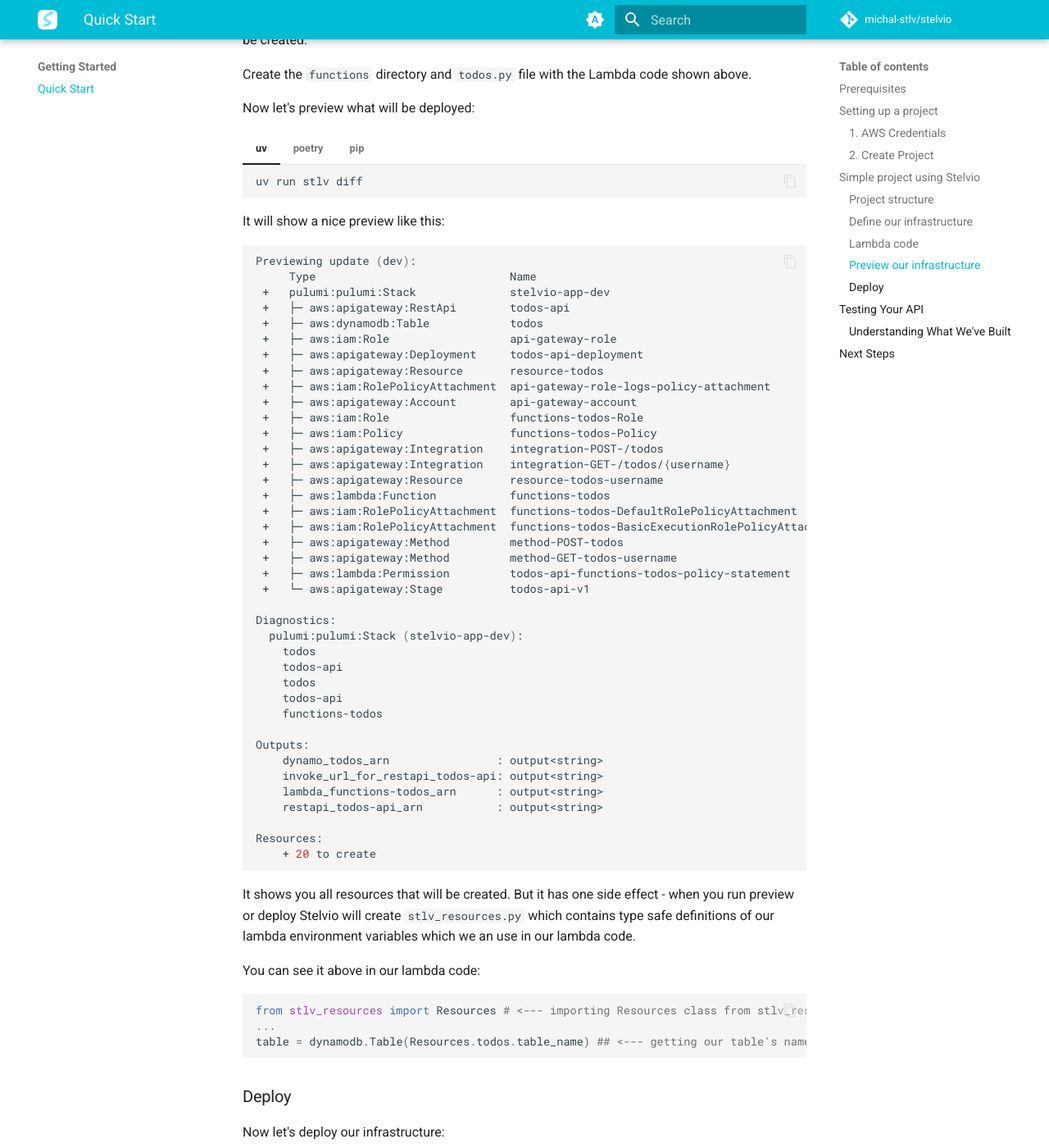
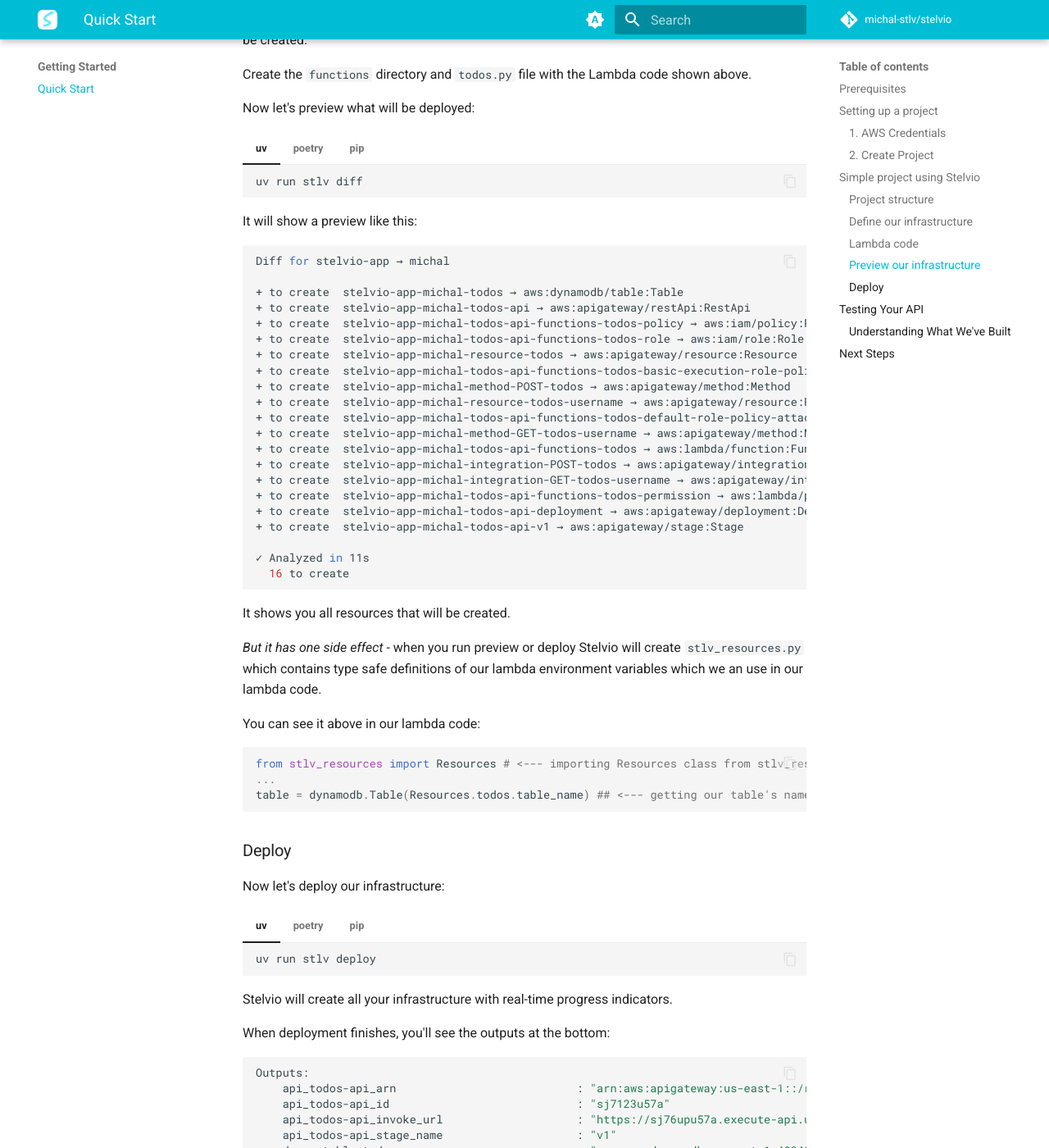
Before and after one commit to stelviodev/stelvio, an MkDocs documentation site: the page built from docs/getting-started/quickstart.md, in a window 1280 px wide and 1400 px high, scrolled down 5956 px. Shown: the whole window at 82% size. Built offline with MkDocs 1.6.1 and Material for MkDocs 9.7.7, drawn with Linux system fonts in a browser that asks for light colours; comment, search, counter and statistics services are not loaded; some of the changed text lies outside the part shown.

Commit message:
docs update

````diff
--- a/docs/getting-started/quickstart.md
+++ b/docs/getting-started/quickstart.md
@@ -55,7 +55,7 @@
 
     ```bash
     # Create a new project
-    uv init my-todo-api && cd my-todo-api
+    uv init stelvio-app && cd stelvio-app
 
     # Install Stelvio
     uv add stelvio
@@ -68,7 +68,7 @@
 
     ```bash
     # Create a new project
-    poetry new my-todo-api && cd my-todo-api
+    poetry new stelvio-app && cd stelvio-app
 
     # Install Stelvio
     poetry add stelvio
@@ -81,7 +81,7 @@
 
     ```bash
     # Create a new project
-    mkdir my-todo-api && cd my-todo-api
+    mkdir stelvio-app && cd stelvio-app
     python -m venv .venv && source .venv/bin/activate
 
     # Install Stelvio
@@ -106,7 +106,7 @@
 like this:
 
 ```
-my-todo-api/
+stelvio-app/
 ├── stlv_app.py      # Infrastructure configuration
 └── functions/       # Lambda functions
     └── todos.py     # Our function code
@@ -123,7 +123,7 @@
 from stelvio.app import StelvioApp
 from stelvio.config import StelvioAppConfig, AwsConfig
 
-app = StelvioApp("my-todo-api")
+app = StelvioApp("stelvio-app")
 
 @app.config
 def configuration(env: str) -> StelvioAppConfig:
@@ -217,7 +217,7 @@
 from stelvio.aws.dynamo_db import AttributeType, DynamoTable
 from stelvio.aws.api_gateway import Api
 
-app = StelvioApp("my-todo-api")
+app = StelvioApp("stelvio-app")
 
 @app.config
 def configuration(env: str) -> StelvioAppConfig:
@@ -321,51 +321,34 @@
     stlv diff
     ```
 
-It will show a nice preview like this:
+It will show a  preview like this:
 ```bash
-Previewing update (dev):
-     Type                             Name                                                Plan       Info
- +   pulumi:pulumi:Stack              stelvio-app-dev                                            create     5 messages
- +   ├─ aws:apigateway:RestApi        todos-api                                           create
- +   ├─ aws:dynamodb:Table            todos                                               create
- +   ├─ aws:iam:Role                  api-gateway-role                                    create
- +   ├─ aws:apigateway:Deployment     todos-api-deployment                                create
- +   ├─ aws:apigateway:Resource       resource-todos                                      create
- +   ├─ aws:iam:RolePolicyAttachment  api-gateway-role-logs-policy-attachment             create
- +   ├─ aws:apigateway:Account        api-gateway-account                                 create
- +   ├─ aws:iam:Role                  functions-todos-Role                                create
- +   ├─ aws:iam:Policy                functions-todos-Policy                              create
- +   ├─ aws:apigateway:Integration    integration-POST-/todos                             create
- +   ├─ aws:apigateway:Integration    integration-GET-/todos/{username}                   create
- +   ├─ aws:apigateway:Resource       resource-todos-username                             create
- +   ├─ aws:lambda:Function           functions-todos                                     create
- +   ├─ aws:iam:RolePolicyAttachment  functions-todos-DefaultRolePolicyAttachment         create
- +   ├─ aws:iam:RolePolicyAttachment  functions-todos-BasicExecutionRolePolicyAttachment  create
- +   ├─ aws:apigateway:Method         method-POST-todos                                   create
- +   ├─ aws:apigateway:Method         method-GET-todos-username                           create
- +   ├─ aws:lambda:Permission         todos-api-functions-todos-policy-statement          create
- +   └─ aws:apigateway:Stage          todos-api-v1                                        create
+Diff for stelvio-app → michal
 
-Diagnostics:
-  pulumi:pulumi:Stack (stelvio-app-dev):
-    todos
-    todos-api
-    todos
-    todos-api
-    functions-todos
++ to create  stelvio-app-michal-todos → aws:dynamodb/table:Table
++ to create  stelvio-app-michal-todos-api → aws:apigateway/restApi:RestApi
++ to create  stelvio-app-michal-todos-api-functions-todos-policy → aws:iam/policy:Policy
++ to create  stelvio-app-michal-todos-api-functions-todos-role → aws:iam/role:Role
++ to create  stelvio-app-michal-resource-todos → aws:apigateway/resource:Resource
++ to create  stelvio-app-michal-todos-api-functions-todos-basic-execution-role-policy-attachment → aws:iam/rolePolicyAttachment:RolePolicyAttachment
++ to create  stelvio-app-michal-method-POST-todos → aws:apigateway/method:Method
++ to create  stelvio-app-michal-resource-todos-username → aws:apigateway/resource:Resource
++ to create  stelvio-app-michal-todos-api-functions-todos-default-role-policy-attachment → aws:iam/rolePolicyAttachment:RolePolicyAttachment
++ to create  stelvio-app-michal-method-GET-todos-username → aws:apigateway/method:Method
++ to create  stelvio-app-michal-todos-api-functions-todos → aws:lambda/function:Function
++ to create  stelvio-app-michal-integration-POST-todos → aws:apigateway/integration:Integration
++ to create  stelvio-app-michal-integration-GET-todos-username → aws:apigateway/integration:Integration
++ to create  stelvio-app-michal-todos-api-functions-todos-permission → aws:lambda/permission:Permission
++ to create  stelvio-app-michal-todos-api-deployment → aws:apigateway/deployment:Deployment
++ to create  stelvio-app-michal-todos-api-v1 → aws:apigateway/stage:Stage
 
-Outputs:
-    dynamo_todos_arn                : output<string>
-    invoke_url_for_restapi_todos-api: output<string>
-    lambda_functions-todos_arn      : output<string>
-    restapi_todos-api_arn           : output<string>
-
-Resources:
-    + 20 to create
+✓ Analyzed in 11s
+  16 to create
 ```
 
-It shows you all resources that will be created. But it has one side effect - when you run
-preview or deploy Stelvio will create `stlv_resources.py` which contains type safe
+It shows you all resources that will be created.
+
+_But it has one side effect_ - when you run preview or deploy Stelvio will create `stlv_resources.py` which contains type safe
 definitions of our lambda environment variables which we an use in our lambda code.
 
 You can see it above in our lambda code:
@@ -395,21 +378,26 @@
 
 Stelvio will create all your infrastructure with real-time progress indicators.
 
-When deployment finishes, you'll see the outputs:
+When deployment finishes, you'll see the outputs at the bottom:
 ```bash
 Outputs:
-    dynamo_todos_arn                : "arn:aws:dynamodb:us-east-1:482403859050:table/todos-4442577"
-    invoke_url_for_restapi_todos-api: "https://somerandomstring.execute-api.us-east-1.amazonaws.com/v1"
-    lambda_functions-todos_arn      : "arn:aws:lambda:us-east-1:482403859050:function:functions-todos-fbe96ae"
-    restapi_todos-api_arn           : "arn:aws:apigateway:us-east-1::/restapis/en4kl5pn23"
+    api_todos-api_arn                           : "arn:aws:apigateway:us-east-1::/restapis/sj7123u57a"
+    api_todos-api_id                            : "sj7123u57a"
+    api_todos-api_invoke_url                    : "https://sj76upu57a.execute-api.us-east-1.amazonaws.com/v1"
+    api_todos-api_stage_name                    : "v1"
+    dynamotable_todos_arn                       : "arn:aws:dynamodb:us-east-1:482403851234:table/stelvio-app-michal-todos-e7f5dde"
+    dynamotable_todos_name                      : "stelvio-app-michal-todos-e7f5dde"
+    function_todos-api-functions-todos_arn      : "arn:aws:lambda:us-east-1:482403851234:function:stelvio-app-michal-todos-api-functions-todos-
+05be00c"
+    function_todos-api-functions-todos_name     : "stelvio-app-michal-todos-api-functions-todos-05be00c"
+    function_todos-api-functions-todos_role_arn : "arn:aws:iam::482403851234:role/stelvio-app-michal-todos-api-functions-todos-role-209d476"
+    function_todos-api-functions-todos_role_name: "stelvio-app-michal-todos-api-functions-todos-role-209d476"
 
-Resources:
-    + 20 created
-
-Duration: 57s
+✓ Deployed in 40s
+  16 created
 ```
 
-In the outputs, look for `invoke_url_for_restapi_todos-api` - this contains the URL of your todos API.
+In the outputs, look for `api_todos-api_invoke_url` - this contains the URL of your todos API.
 Copy this URL to test your API.
 
 !!! note "Environment Management"
````
Also changed, not shown: README.md (+41 -12 lines), pyproject.toml (+10 -0 lines), 1 other file.
